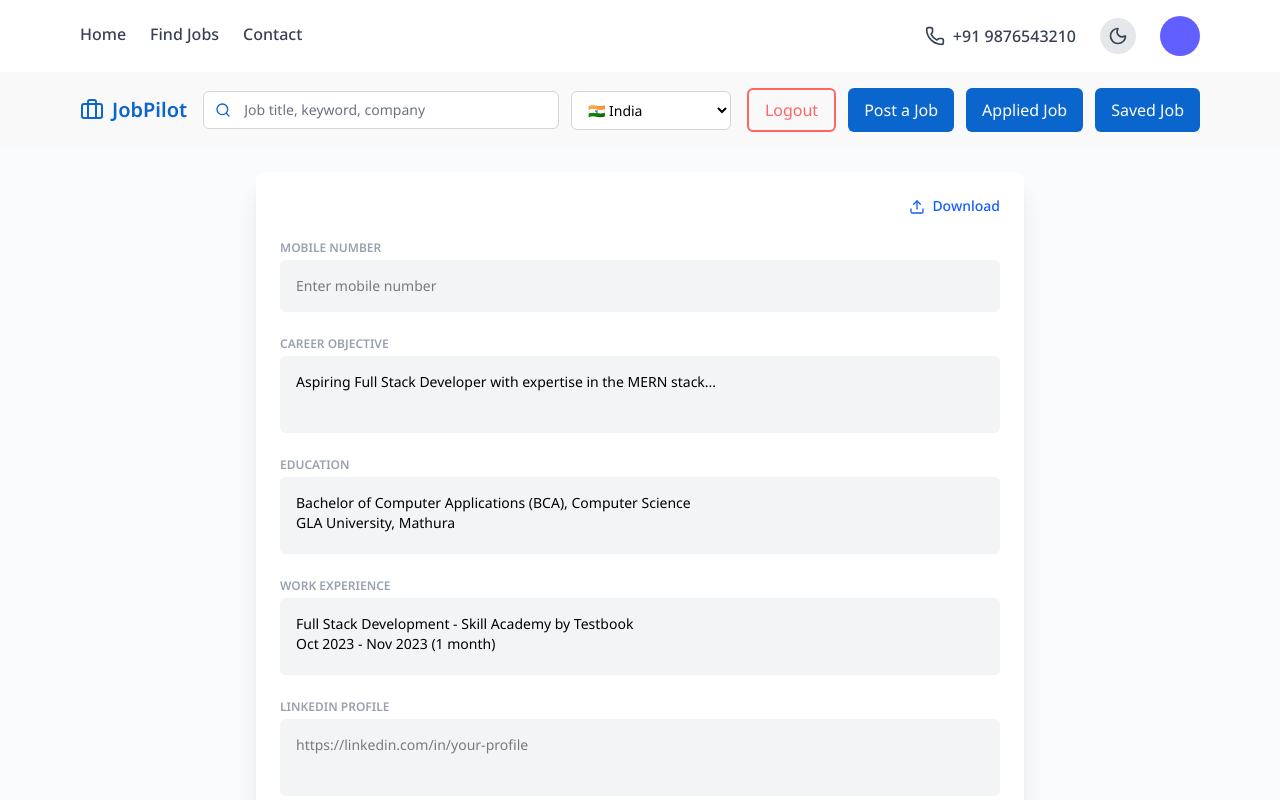
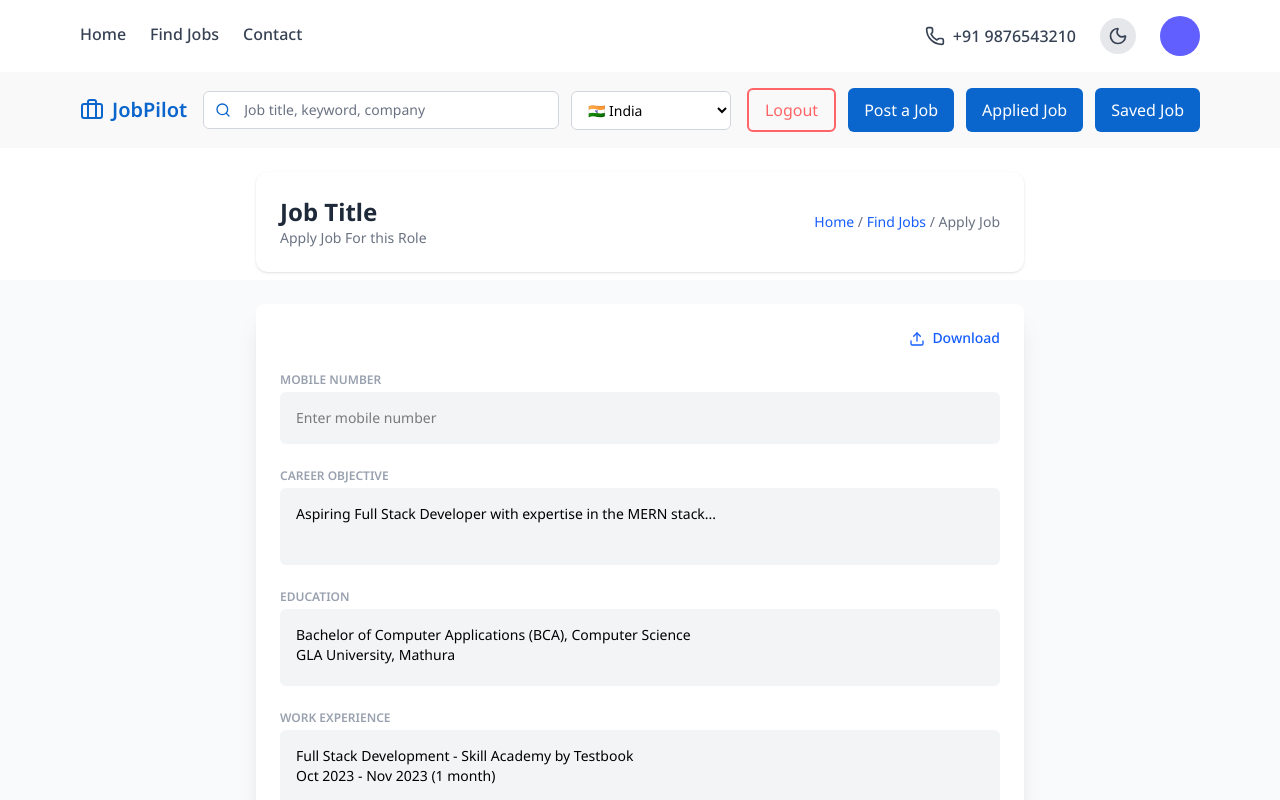
Before and after one commit to chirag-soni23/JobPilot-, a React (Vite) app in the folder frontend/: page /applyjob/1 in a window 1280 px wide. Shown: the top 800 px of the page. Built offline with nearby package versions, Linux system fonts and the light colour scheme; no server answers; a web font is replaced by a local one.

Commit message:
add apply job logic

```diff
--- /dev/null
+++ b/frontend/src/components/ApplyJobHeader.jsx
@@ -0,0 +1,48 @@
+import { Link } from "react-router-dom";
+import { JobData } from "../context/JobContext";
+import { useEffect } from "react";
+
+const scrollTopSmooth = () => window.scrollTo({ top: 0, behavior: "smooth" });
+
+const ApplyJobHeader = ({ id }) => {
+  const { getJobById, singleJob } = JobData();
+
+  useEffect(() => {
+    if (id) getJobById(id);
+  }, [id, getJobById]);
+
+  return (
+    <div className="p-2">
+      <div className="bg-white mt-4 dark:bg-gray-800 p-6 rounded-xl shadow-sm w-full max-w-3xl mx-auto flex flex-col items-center md:flex-row md:justify-between gap-4">
+        <div className="text-center md:text-left">
+          <h1 className="text-2xl font-bold text-gray-800 dark:text-white">
+            {singleJob?.title || "Job Title"}
+          </h1>
+          <p className="text-sm text-gray-500 dark:text-gray-400">
+            Apply Job For this Role
+          </p>
+        </div>
+        <div className="text-sm text-gray-500 dark:text-gray-400">
+          <Link
+            onClick={scrollTopSmooth}
+            className="text-blue-600 hover:underline"
+            to="/"
+          >
+            Home
+          </Link>{" "}
+          /{" "}
+          <Link
+            onClick={scrollTopSmooth}
+            className="text-blue-600 hover:underline"
+            to="/findjobs"
+          >
+            Find Jobs
+          </Link>{" "}
+          / <span>Apply Job</span>
+        </div>
+      </div>
+    </div>
+  );
+};
+
+export default ApplyJobHeader;
--- a/frontend/src/index.css
+++ b/frontend/src/index.css
@@ -18,6 +18,6 @@ input::-webkit-inner-spin-button {
 }
 
 /* Firefox */
-input[type=number] {
+input[type="number"] {
   -moz-appearance: textfield;
 }
--- a/frontend/src/pages/ApplyJob.jsx
+++ b/frontend/src/pages/ApplyJob.jsx
@@ -2,9 +2,12 @@ import { useState } from "react";
 import { Upload } from "lucide-react";
 import { useDropzone } from "react-dropzone";
 import { UserData } from "../context/UserContext";
+import { Link, useParams } from "react-router-dom";
+import ApplyJobHeader from "../components/ApplyJobHeader";
 
 const ApplyJob = () => {
   const { user } = UserData();
+  const { id } = useParams();
   const [data, setData] = useState({
     fullName: user.name,
     email: user.email,
@@ -39,6 +42,9 @@ const ApplyJob = () => {
   });
 
   return (
+    <>
+      {/* header */}
+      <ApplyJobHeader id={id} />
       <div className="min-h-screen bg-gray-50 dark:bg-gray-900 p-6">
         <div className="max-w-3xl mx-auto bg-white dark:bg-gray-800 shadow-xl rounded-lg p-6 space-y-6">
           <div className="flex justify-between items-start">
@@ -96,7 +102,9 @@ const ApplyJob = () => {
           <Section title="Resume">
             <div {...resRoot()} className="dropzone">
               <input {...resInput()} />
-            {data.resume ? data.resume.name : "Click or drag to upload resume"}
+              {data.resume
+                ? data.resume.name
+                : "Click or drag to upload resume"}
             </div>
           </Section>
 
@@ -114,6 +122,7 @@ const ApplyJob = () => {
           </button>
         </div>
       </div>
+    </>
   );
 };
 
```
Lines whose indentation alone changed are shown as unchanged.
